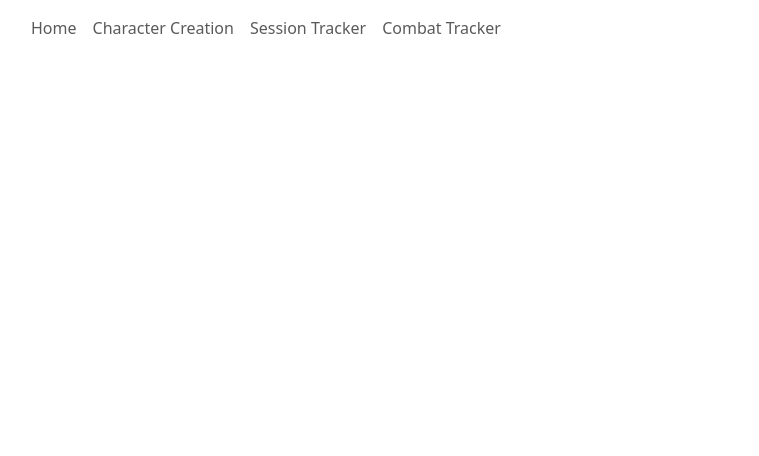
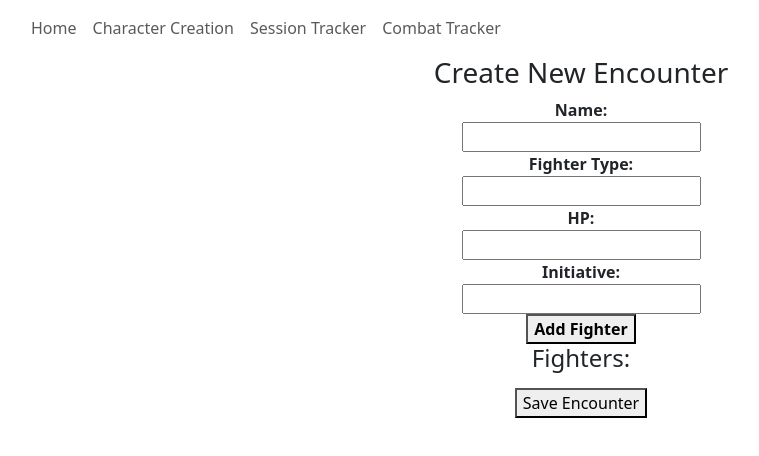
Before and after one commit to eoinocathasaigh/DND-MERN-Application, a React (Create React App) app: page /addEncounter in a window 1280 px wide. Shown: the top 456 px of the page, without its empty margins (59-818 px from the left). Built offline with nearby package versions, Linux system fonts and the light colour scheme.

Commit message:
Added the following: Adding, playing & deleting a new combat encounter

```diff
--- a/src/App.js
+++ b/src/App.js
@@ -9,6 +9,8 @@ import CreateSession from './components/addSession';
 import EditSesson from "./components/editSession.js"
 import AddCharacter from './components/addCharacter';
 import EditCharacter from './components/editCharacter.js';
+import AddEncounter from './components/addEncounter.js';
+import PlayEncounter from './components/playEncounter.js';
 
 function App() {
   return (
@@ -17,14 +19,16 @@ function App() {
       <Router>
         <NavigationBar />
         <Routes>
-          <Route path="/" element={<Home/>} />
-          <Route path="/Characters" element={<CharacterCreator/>} />
-          <Route path="/Sessions" element={<SessionTracker/>} />
-          <Route path="/Combat" element={<CombatTracker/>} />
-          <Route path="/addSession" element={<CreateSession/>}/>
-          <Route path="/addCharacter" element={<AddCharacter/>}/>
-          <Route path="/edit/:id" element={<EditSesson/>}/>
-          <Route path="/editChar/:id" element={<EditCharacter/>}/>
+          <Route path="/" element={<Home />} />
+          <Route path="/Characters" element={<CharacterCreator />} />
+          <Route path="/Sessions" element={<SessionTracker />} />
+          <Route path="/Combat" element={<CombatTracker />} />
+          <Route path="/addSession" element={<CreateSession />} />
+          <Route path="/addCharacter" element={<AddCharacter />} />
+          <Route path="/edit/:id" element={<EditSesson />} />
+          <Route path="/editChar/:id" element={<EditCharacter />} />
+          <Route path="/addEncounter" element={<AddEncounter />} />
+          <Route path="/playEncounter/:id" element={<PlayEncounter/>}/>
         </Routes>
       </Router>
     </div>
--- a/src/components/CombatTracker.js
+++ b/src/components/CombatTracker.js
@@ -1,38 +1,38 @@
-import Encounters from './encounters';
 import { useEffect, useState } from 'react';
 import axios from 'axios';
 import { Link } from 'react-router-dom';
+import Encounters from './encounters.js'
 
-const Combat = ()=>{
-  //useState Allows us to state variables to functional components
-  //Essentially another way for us to handle data in the class
-  const[encounter, setEncounter] = useState([]);
+const CombatTracker = () => {
+  const [encounter, setEncounters] = useState([]);
 
-  const Reload = () =>{
+  const Reload = () => {
     axios.get('http://localhost:4000/api/CombatTracker')
-        .then((response)=>{
+      .then((response) => {
         console.log(response.data);
-          setEncounter(response.data.myEncounter);
+        setEncounters(response.data.myEncounter);
       })//Callback function - done when request is completed
       .catch(
-          (error)=>{
+        (error) => {
           console.log(error);
         }
       )
   }
+
   useEffect(()=>{
     Reload();
   },[] // - Stops us from reloading multiple times
 );
-    return(
+
+  return (
     <div>
-            <h3>Welcome to the Combat Tracker</h3>
-            <p>Combat is where DND gets really good<br/>And this page is dedicated to helping you create & keep track of them</p>
-            <Link className="btn btn-primary" to={"/addCharacter"}>Create a new Combat Encounter</Link>
-            {/*We pass the MySessions component the details we have in this class*/}
-            <Encounters myEncounter ={encounter} ReloadData={Reload}/>
+      <h3>Combat Encounters</h3>
+      <Link className="btn btn-primary" to="/addEncounter">Create New Encounter</Link>
+      <div>
+        <Encounters myEncounter={encounter} ReloadData={Reload} />
       </div>
-    )
-}
+    </div>
+  );
+};
 
-export default Combat;
+export default CombatTracker;
--- /dev/null
+++ b/src/components/addEncounter.js
@@ -0,0 +1,58 @@
+import React, { useState } from 'react';
+import { useNavigate } from 'react-router-dom';
+import axios from 'axios';
+
+const AddEncounter = () => {
+  const [name, setName] = useState('');
+  const [fighters, setFighters] = useState([]);
+  const [type, setType] = useState('');
+  const [hp, setHp] = useState('');
+  const [initiative, setInitiative] = useState('');
+  const navigate = useNavigate();
+
+  const addFighter = () => {
+    setFighters([...fighters, { type, hp: parseInt(hp), initiative: parseInt(initiative) }]);
+    setType('');
+    setHp('');
+    setInitiative('');
+  };
+
+  const handleSubmit = (e) => {
+    e.preventDefault();
+    axios.post('http://localhost:4000/api/encounters', { name, fighters })
+      .then(() => navigate('/Combat'))
+      .catch((err) => console.error(err));
+  };
+
+  return (
+    <div>
+      <h3>Create New Encounter</h3>
+      <form onSubmit={handleSubmit}>
+        <div>
+          <label><b>Name:</b></label><br></br>
+          <input value={name} onChange={(e) => setName(e.target.value)} required /><br></br>
+        </div>
+        <div>
+          <label><b>Fighter Type:</b></label><br></br>
+          <input value={type} onChange={(e) => setType(e.target.value)} /><br></br>
+          <label><b>HP:</b></label><br></br>
+          <input value={hp} type="number" onChange={(e) => setHp(e.target.value)} /><br></br>
+          <label><b>Initiative:</b></label><br></br>
+          <input value={initiative} type="number" onChange={(e) => setInitiative(e.target.value)} /><br></br>
+          <button type="button" onClick={addFighter}><b>Add Fighter</b></button>
+        </div>
+        <div>
+          <h4>Fighters:</h4>
+          <ul>
+            {fighters.map((fighter, index) => (
+              <li key={index}>{fighter.type} - HP: {fighter.hp}, Initiative: {fighter.initiative}</li>
+            ))}
+          </ul>
+        </div>
+        <button type="submit">Save Encounter</button>
+      </form>
+    </div>
+  );
+};
+
+export default AddEncounter;
--- a/src/components/encounterItems.js
+++ b/src/components/encounterItems.js
@@ -4,18 +4,17 @@ import { Link } from 'react-router-dom';
 import axios from 'axios'; //Promise based http client
 import Button from 'react-bootstrap/Button';
 
-const EncounterItems = (props) =>{
+const EncounterItems = (props) => {
 
     useEffect(() => {
-        console.log("Encounter Details: ", props.myEncounter);
-      }, [props.myCharacter]); // Only run this effect when the session prop changes
+        console.log("Character Details: ", props.myEncounter);
+    }, [props.myEncounter]); // Only run this effect when the session prop changes
 
-      //Handling the deletion of sessions
-      const handleDelete = (e) =>{
+    const handleDelete = (e) =>{
         e.preventDefault();//Stops it from being called multiple times
 
         //Deleting the session based on the id passed by the url
-        axios.delete('http://localhost:4000/api/Combat/' + props.myEncounter._id)
+        axios.delete('http://localhost:4000/api/encounters/' + props.myEncounter._id)
         .then(() => {
             //Then reloadig it after each item is deleted
             props.Reload();
@@ -24,19 +23,17 @@ const EncounterItems = (props) =>{
             console.log("Error deleting Character: ", error);
         })
       }
-    return(
-        <div>
-            {/*This method is the bootstrap variant of the cards format
-            Requires importing the card component from the react bootstrap*/}
-            <Card style={{ width: '18rem', margin: "auto" }}>
 
-                {/*The props.mySession._id will give us the unique id for each individual session*/}
-                {/*Allows us to edit specific sessions*/}
-                <Link className="btn btn-primary" to={"/editEncounter/"+props.myEncounter._id}>Edit Encounter</Link>
-                <Button className='btn btn-danger' onClick={handleDelete}>Delete Encounter</Button>
-            </Card>
-        </div>
-    )
-}
+    return (
+        <Card style={{ width: '18rem', margin: 'auto' }}>
+            <Card.Header>{props.myEncounter.name}</Card.Header>
+            <Card.Body>
+                <p>{props.myEncounter.fighters.length} Fighters</p>
+                <Link className="btn btn-primary" to={'/playEncounter/' + props.myEncounter._id}>Play</Link>
+                <Button className="btn btn-danger" onClick={handleDelete}>Delete</Button>
+            </Card.Body>
+        </Card>
+    );
+};
 
 export default EncounterItems;
--- /dev/null
+++ b/src/components/playEncounter.js
@@ -0,0 +1,85 @@
+import axios from "axios";
+import { useEffect, useState } from "react";
+import { useParams, useNavigate } from "react-router-dom";
+
+const PlayEncounter = () => {
+  const { id } = useParams();
+  const [name, setName] = useState('');
+  const [fighters, setFighters] = useState([]);
+  const [type, setType] = useState('');
+  const [hp, setHp] = useState('');
+  const [initiative, setInitiative] = useState('');
+  const navigate = useNavigate();
+
+  // Fetch encounter data on page load
+  useEffect(() => {
+    axios.get('http://localhost:4000/api/encounters/' + id)
+      .then((res) => {
+        console.log("Success: ", res.data);
+        setName(res.data.name);
+        setFighters(res.data.fighters);
+      })
+      .catch((err) => { console.log(err) });
+  }, [id]);
+
+  const addFighter = () => {
+    //Creating a new array of fighters
+    setFighters([...fighters, { type, hp: parseInt(hp), initiative: parseInt(initiative) }]);
+    //Resetting eacho of the entry values back to blank so a new fighter can be entered
+    setType('');
+    setHp('');
+    setInitiative('');
+  };
+
+  const handleSubmit = (e) => {
+    e.preventDefault();
+    const encounter = { name, fighters };
+    console.log("Saving encounter:", encounter);
+
+    axios.put('http://localhost:4000/api/encounters/' + id, encounter)
+      .then((res) => {
+        console.log("Encounter updated:", res.data);
+        navigate('/Combat');
+      })
+      .catch((err) => {
+        console.log(err);
+      });
+  };
+
+  // Sort fighters by initiative (highest to lowest)
+  const sortedFighters = fighters.sort((a, b) => b.initiative - a.initiative);
+
+  return (
+    <div>
+      <h3><b>Playing Encounter:</b> {name}</h3>
+      <form onSubmit={handleSubmit}>
+        <div>
+          <label><b>Name:</b></label><br></br>
+          <input value={name} onChange={(e) => setName(e.target.value)} required />
+        </div>
+        <div>
+          <label><b>Fighter Type:</b></label><br></br>
+          <input value={type} onChange={(e) => setType(e.target.value)} /><br></br>
+          <label><b>HP:</b></label><br></br>
+          <input value={hp} type="number" onChange={(e) => setHp(e.target.value)} /><br></br>
+          <label><b>Initiative:</b></label><br></br>
+          <input value={initiative} type="number" onChange={(e) => setInitiative(e.target.value)} /><br></br>
+          <button type="button" onClick={addFighter}>Add Fighter</button>
+        </div>
+        <div>
+          <h4>Fighters:</h4>
+          <ul>
+            {sortedFighters.map((fighter, index) => (
+              <li key={index}>
+                <b>{fighter.type}</b> - <b>Initiative:</b> {fighter.initiative}, <b>HP:</b> {fighter.hp}
+              </li>
+            ))}
+          </ul>
+        </div>
+        <button type="submit">Save Encounter</button>
+      </form>
+    </div>
+  );
+};
+
+export default PlayEncounter;
```
Also changed, not shown: 1 other file (tests, documents, lock files or other folders). Lines whose indentation alone changed are shown as unchanged.
